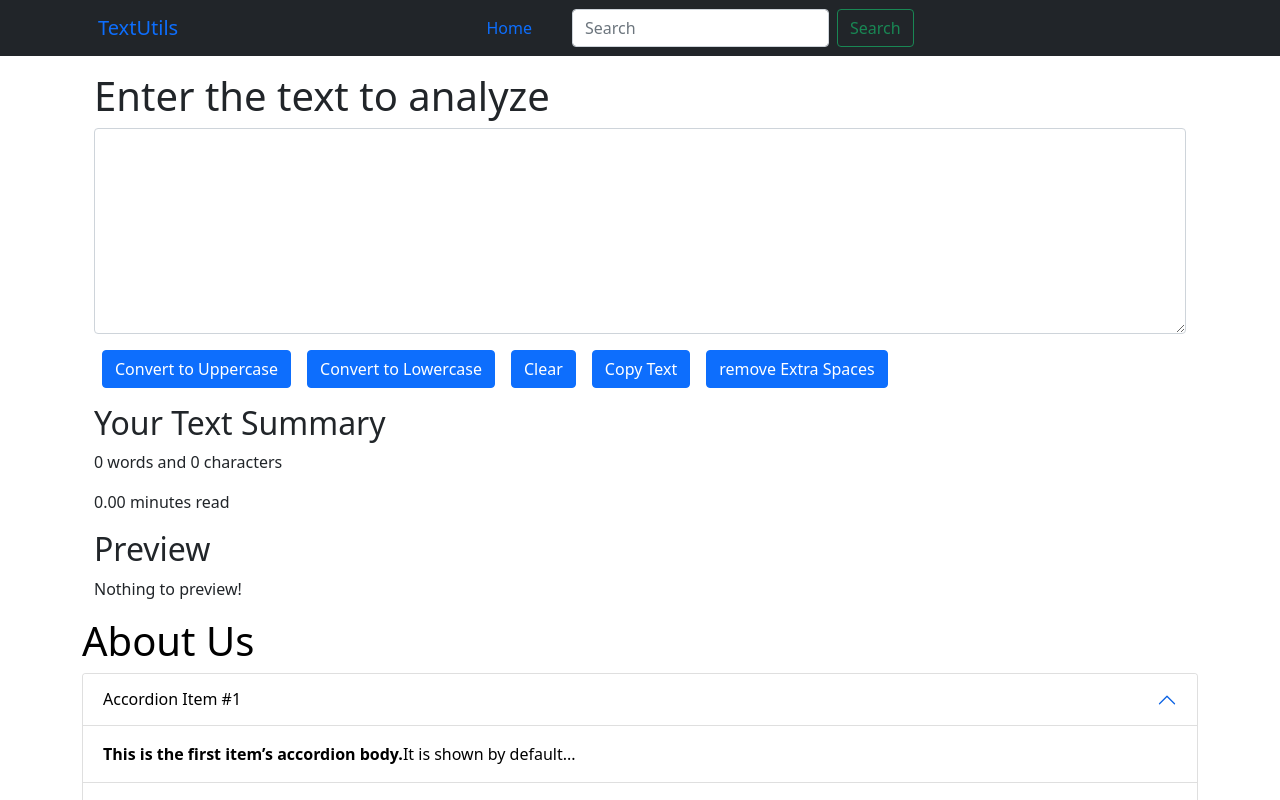
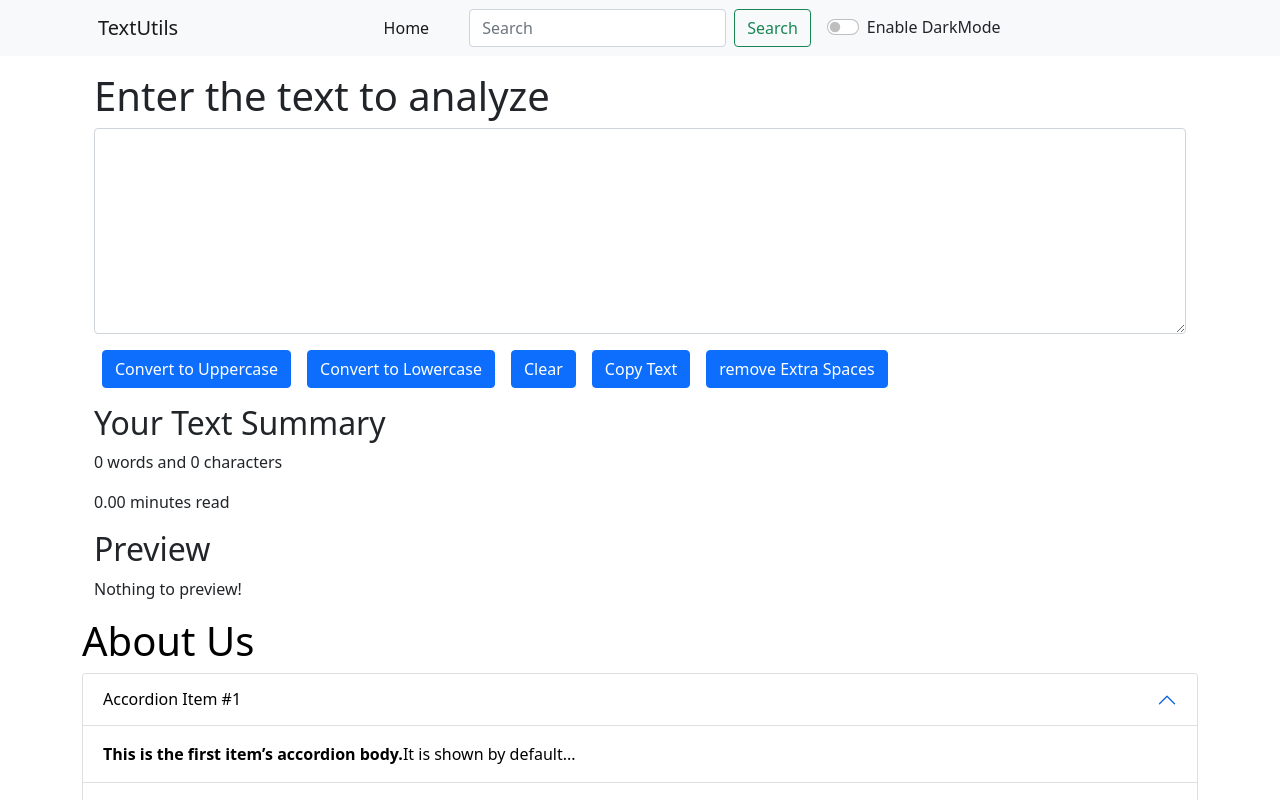
Before and after one commit to Rehanshahii109/codewithharry, a React (Vite) app in the folder prototypes/: page / in a window 1280 px wide. Shown: the top 800 px of the page. Built offline with nearby package versions, Linux system fonts and the light colour scheme.

Commit message:
enable dark mode and add stuling

```diff
--- a/prototypes/src/App.jsx
+++ b/prototypes/src/App.jsx
@@ -1,23 +1,31 @@
-
-
-import './App.css'
+import './App.css';
 import Navber from './components/Navber';
 import TextForm from './components/TextForm';
 import About from './components/About';
-
+import React, { useState } from 'react';
 
 function App() {
+  const [Mode, setMode] = useState('light'); // whether dark mode is enabled
 
+  const toggleMode = () => {
+    if (Mode === 'light') {
+      setMode('dark');
+      document.body.style.backgroundColor = '#121212'; // Optional: change background
+    } else {
+      setMode('light');
+      document.body.style.backgroundColor = 'white';
+    }
+  };
 
   return (
     <>
-   <Navber title="TextUtils"/>
+      <Navber title="TextUtils" mode={Mode} toggleMode={toggleMode} />
       <div className="container my-3">
         <TextForm heading="Enter the text to analyze" />
       </div>
-     <About></About>
-
+      <About />
     </>
   );
 }
-export default App
+
+export default App;
--- a/prototypes/src/components/Navber.jsx
+++ b/prototypes/src/components/Navber.jsx
@@ -1,11 +1,10 @@
-
-import React from 'react'
+import React from 'react';
 import PropTypes from 'prop-types';
 
-export default function Navber(props){
-  return(
+export default function Navbar(props) {
+  return (
     <div>
-<nav className="navbar navbar-expand-lg bg-dark ">
+      <nav className={`navbar navbar-expand-lg navbar-${props.mode} bg-${props.mode}`}>
         <div className="container d-flex justify-content-center">
           <a className="navbar-brand mx-3" href="#">{props.title}</a>
           <button className="navbar-toggler" type="button" data-bs-toggle="collapse" data-bs-target="#navbarSupportedContent" aria-controls="navbarSupportedContent" aria-expanded="false" aria-label="Toggle navigation">
@@ -19,15 +18,32 @@ export default function Navber(props){
               <li className="nav-item">
                 <a className="nav-link" href="#">{props.aboutText}</a>
               </li>
-
             </ul>
             <form className="d-flex ms-3" role="search">
               <input className="form-control me-2" type="search" placeholder="Search" aria-label="Search" />
               <button className="btn btn-outline-success" type="submit">Search</button>
             </form>
+            <div className={`form-check form-switch text-${props.mode === 'light' ? 'dark' : 'light'} mx-3`}>
+              <input className="form-check-input" onClick={props.toggleMode} type="checkbox" role="switch" id="switchCheckDefault" />
+              <label className="form-check-label" htmlFor="switchCheckDefault">Enable DarkMode</label>
+            </div>
           </div>
         </div>
       </nav>
     </div>
-  )
+  );
 }
+
+// ✅ PropTypes
+Navbar.propTypes = {
+  title: PropTypes.string.isRequired,
+  aboutText: PropTypes.string,
+  mode: PropTypes.string.isRequired,
+  toggleMode: PropTypes.func
+};
+
+// ✅ Default Props
+Navbar.defaultProps = {
+  title: "Set Title Here",
+  aboutText: "About"
+};
```
Lines whose indentation alone changed are shown as unchanged.
